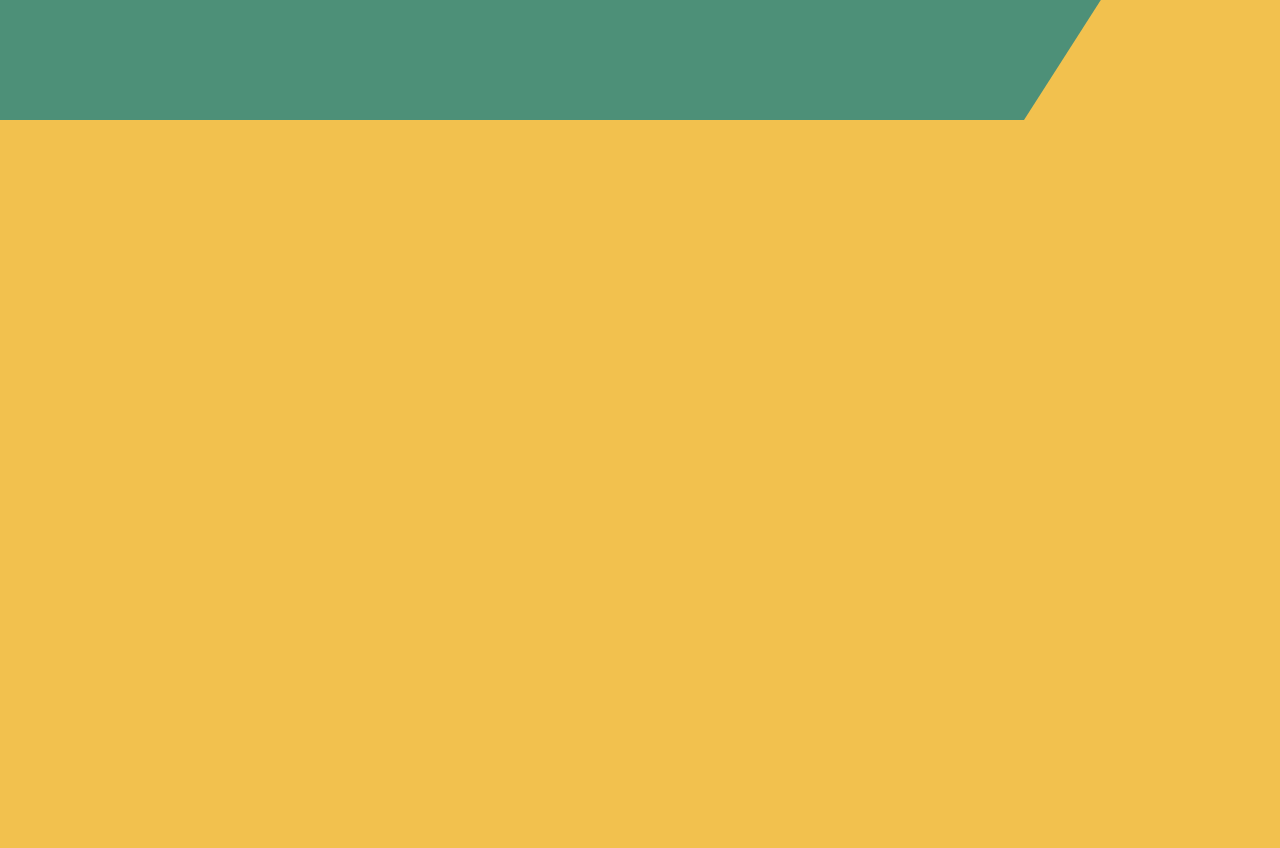
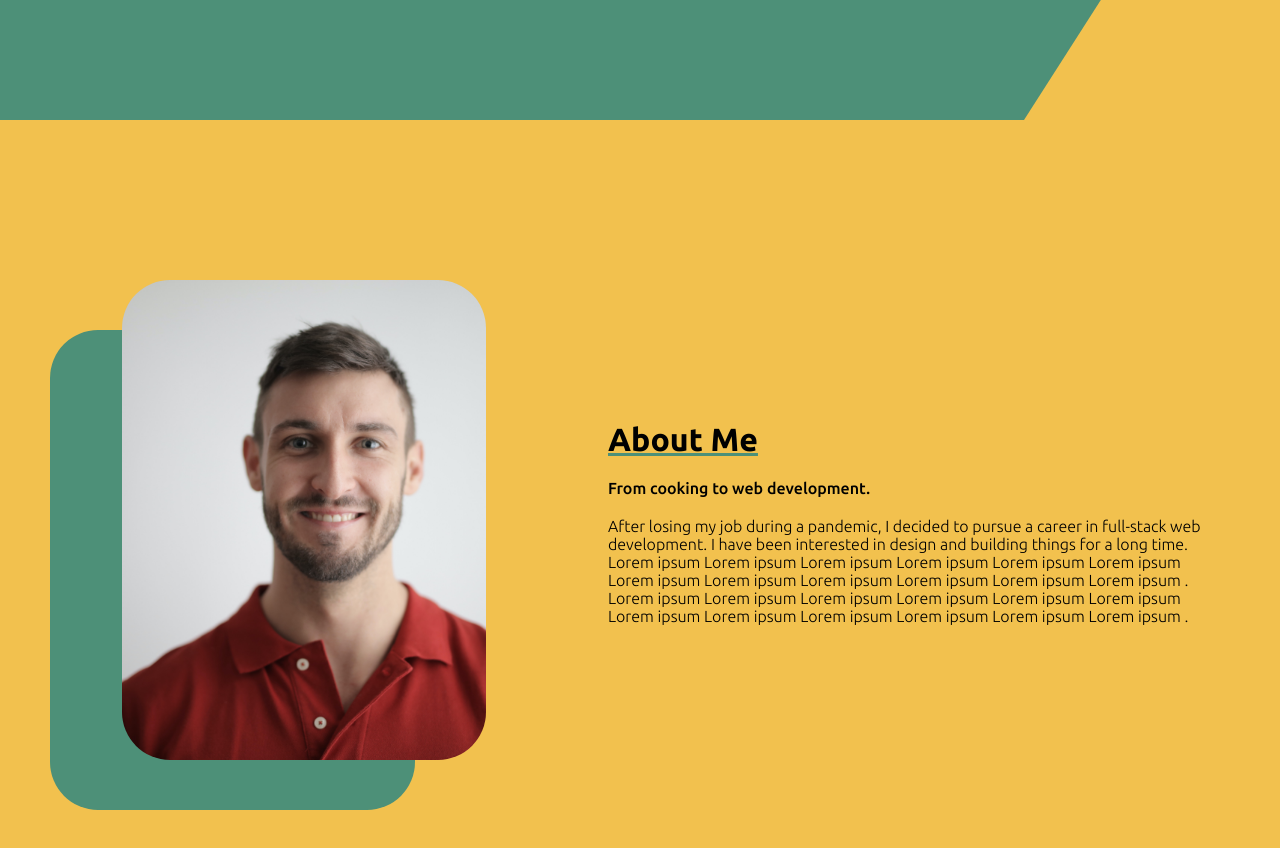
Before and after one commit to chrisnotthere/portfolio, a React (Create React App) app: page / in a window 1280 px wide. Shown: the part 680-1528 px from the top of the page. Before the commit the page ends 800 px from the top, so only its background shows below. Built offline with nearby package versions, Linux system fonts and the light colour scheme; the HTML template or start-up script is replaced by a standard one.

Commit message:
about section

```diff
--- a/src/App.jsx
+++ b/src/App.jsx
@@ -1,10 +1,12 @@
 import './App.css';
+import About from './components/about/About';
 import Intro from './components/intro/Intro';
 
 function App() {
   return (
     <div className="App">
       <Intro />
+      <About />
     </div>
   );
 }
--- /dev/null
+++ b/src/components/about/About.jsx
@@ -0,0 +1,30 @@
+import React from 'react';
+import './about.css'
+import Headshot from '../../images/headshot.jpg'
+
+const About = () => {
+  return (
+    <div className="about">
+      <div className="about-left">
+        <div className="about-card bg"></div>
+        <div className="about-card">
+          <img src={Headshot} alt="" className="about-img" />
+        </div>
+      </div>
+      <div className="about-right">
+        <h1 className="about-title">About Me</h1>
+        <p className="about-sub">
+          From cooking to web development.
+        </p>
+        <p className="about-desc">
+          After losing my job during a pandemic, I decided to pursue a career in full-stack web development.
+          I have been interested in design and building things for a long time.
+          Lorem ipsum Lorem ipsum Lorem ipsum Lorem ipsum Lorem ipsum Lorem ipsum Lorem ipsum Lorem ipsum Lorem ipsum Lorem ipsum Lorem ipsum Lorem ipsum .
+          Lorem ipsum Lorem ipsum Lorem ipsum Lorem ipsum Lorem ipsum Lorem ipsum Lorem ipsum Lorem ipsum Lorem ipsum Lorem ipsum Lorem ipsum Lorem ipsum .
+        </p>
+      </div>
+    </div>
+  )
+};
+
+export default About;
--- /dev/null
+++ b/src/components/about/about.css
@@ -0,0 +1,54 @@
+.about{
+  height: 100vh;
+  display: flex;
+  align-items: center;
+}
+
+.about-left {
+  flex: 1;
+  display: flex;
+  align-items: center;
+  justify-content: center;
+  position: relative;
+}
+
+.about-right {
+  flex: 1;
+  margin-right: 4rem;
+}
+
+.about-card.bg {
+  position: absolute;
+  top: 50px;
+  left: 50px;
+  background-color: #4d9078;
+  z-index: -1;
+}
+
+.about-card {
+  width: 60%;
+  height: 60vh;
+  border-radius: 3rem;
+  overflow: hidden;
+}
+
+.about-img {
+  width: 100%;
+  height: 100%;
+  object-fit: cover;
+}
+
+.about-title {
+  font-weight: 600;
+  text-decoration: underline;
+  text-decoration-color: #4d9078;
+}
+
+.about-sub {
+  margin: 20px 0px;
+  font-weight: 500;
+}
+
+.about-desc{
+    font-weight: 300;
+}
```
Also changed, not shown: src/images/headshot.jpg (added).
